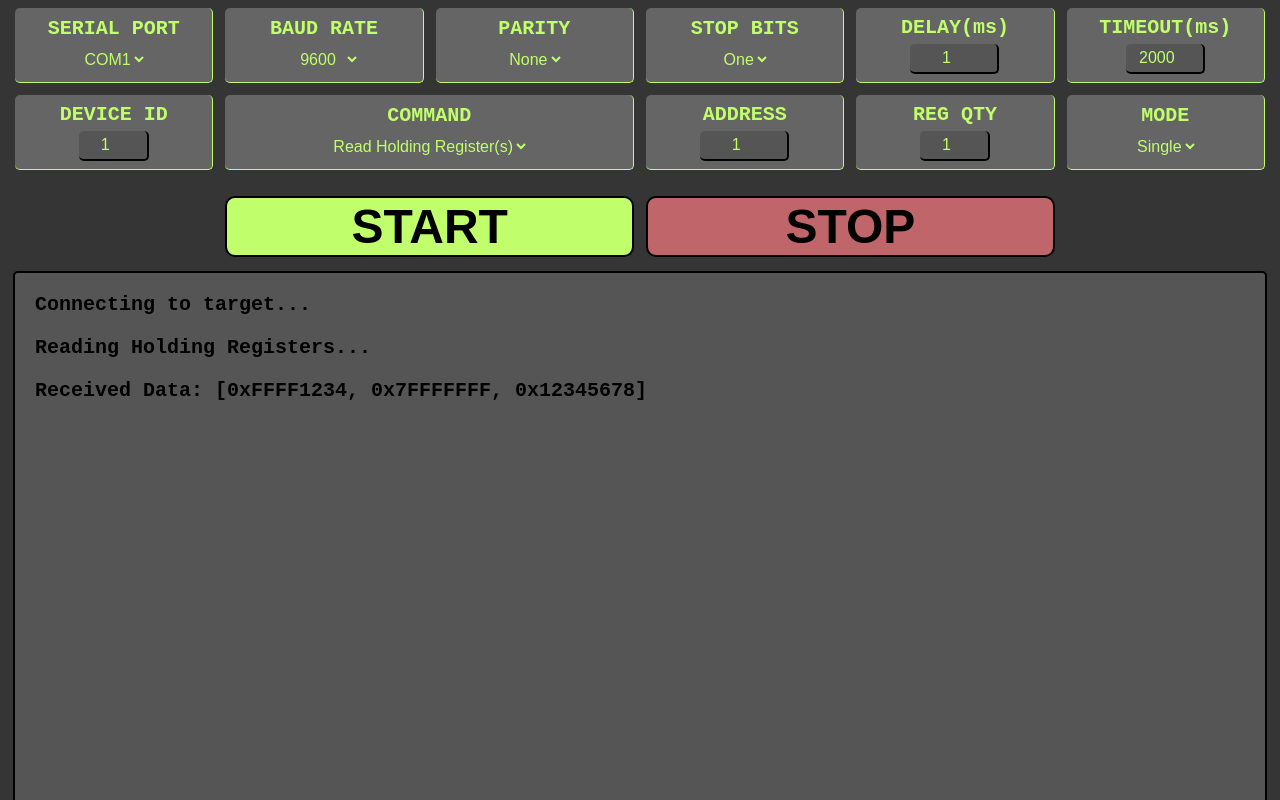
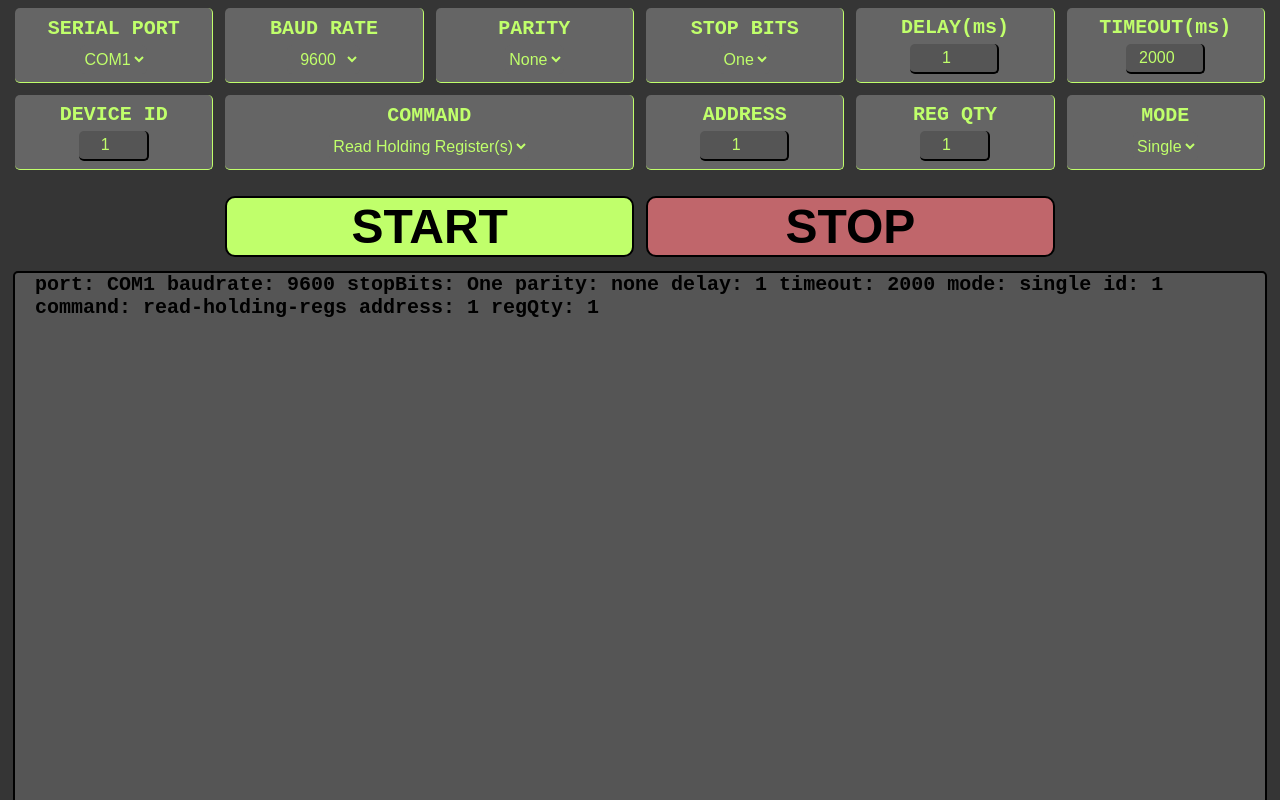
Before and after one commit to bkdyer23/modBusJs, a plain HTML site: page index.html in a window 1280 px wide. Both pictures are taken after a click on the button "START". Shown: the top 800 px of the page. Drawn offline with Linux system fonts and the light colour scheme.

Commit message:
added code to get html element inputs

```diff
--- a/index.html
+++ b/index.html
@@ -4,7 +4,6 @@
     <meta charset="UTF-8">
     <meta name="viewport" content="width=device-width, initial-scale=1.0">
     <title>Document</title>
-    <script src="mainApp.js"></script>
     <link rel = "stylesheet" href = "styles.css">
 </head>
 <body>
@@ -85,17 +84,16 @@
                 <option value="scan">Scan</option>
             </select>
         </div>
-        <button type="button" class="start-btn">START</button>
-        <button type="button" class="stop-btn">STOP</button>
+        <button type="button" class="start-btn" onclick="start_mb_client()">START</button>
+        <button type="button" class="stop-btn" onclick="stop_mb_client()">STOP</button>
 
     </div>
     <div class = "output-terminal">
-        <div class="output-data">
-            <p>Connecting to target...</p>
-            <p>Reading Holding Registers...</p>
-            <p>Received Data: [0xFFFF1234, 0x7FFFFFFF, 0x12345678]</p>
+        <div id="output-data">
         </div>
     </div>
 
+
+    <script src="mainApp.js"></script>
 </body>
 </html>
--- a/mainApp.js
+++ b/mainApp.js
@@ -1,43 +1,113 @@
-const defaultSerialSettings = {
-    "port": "COM1",
-    "baudrate": 9600,
-    "stopBits": 1,
-    "parity": "none",
-    "delay": 1,
-    "timeout":2000,
-    "mode": "single"
+
+
+
+
+let serialPortEl = document.getElementById("serial-port");
+let baudrateEl  = document.getElementById("baudrate");
+let parityEl = document.getElementById("parity");
+let stopBitsEl = document.getElementById("stop-bits");
+let delayEl = document.getElementById("delay");
+let timeoutEl = document.getElementById("timeout");
+let deviceIdEl = document.getElementById("device-id");
+let commandEl = document.getElementById("command");
+let startingAddressEl = document.getElementById("starting-address");
+let registerQtyEl = document.getElementById("register-qty");
+let modeEl = document.getElementById("mode");
+let outputDataEl = document.getElementById("output-data");
+
+const modbusConfigs = {
+    "id": deviceIdEl.value,
+    "command": commandEl.value,
+    "address": startingAddressEl.value,
+    "regQty": registerQtyEl.value
 }
 
-const defaultModbusConfigs = {
-    "id": 1,
-    "command": 3, //read holding regs
-    "address": 1,
-    "regQty": 1
+const serialSettings = {
+    "port": serialPortEl.value,
+    "baudrate": parseInt(baudrateEl.value, 10),
+    "stopBits": stopBitsEl.value,
+    "parity": parityEl.value,
+    "delay": parseInt(delayEl.value, 10),
+    "timeout":parseInt(timeoutEl.value, 10),
+    "mode": modeEl.value
+}
+
+console.log(serialPortEl);
+function start_mb_client() {
+    const serialSettings = {
+        "port": serialPortEl.value,
+        "baudrate": parseInt(baudrateEl.value, 10),
+        "stopBits": stopBitsEl.value,
+        "parity": parityEl.value,
+        "delay": parseInt(delayEl.value, 10),
+        "timeout":parseInt(timeoutEl.value, 10),
+        "mode": modeEl.value
+    }
+
+    const modbusConfigs = {
+        "id": deviceIdEl.value,
+        "command": commandEl.value,
+        "address": startingAddressEl.value,
+        "regQty": registerQtyEl.value
+    }
+
+    outputDataEl.textContent = "";
+    let outputStr = "";
+    console.log("Serial Settings:")
+    for(let key in serialSettings)
+    {
+        if(serialSettings.hasOwnProperty(key))
+        {
+            outputStr = key + ": " + serialSettings[key];
+            console.log(outputStr);
+            outputDataEl.textContent += "\n";
+            outputDataEl.textContent += outputStr;
+
+        }
+    }
+
+    console.log("Modbus Configuration Settings:")
+    for(let key in modbusConfigs)
+    {
+        if(modbusConfigs.hasOwnProperty(key))
+        {
+            outputStr = key + ": " + modbusConfigs[key];
+            console.log(outputStr);
+            outputDataEl.textContent += "\n";
+            outputDataEl.textContent += outputStr;
+        }
+    }
+}
+
+function saveSettings() {
+
+}
+
+function stop_mb_client() {
+    alert("Modbus Client Stopped");
 }
 
 let getData = false;
-
+/*
 document.addEventListener('DOMContentLoaded', function() {
     //const startButton = document.getElementsByClassName("start-btn");
     const startButton = document.querySelector('.start-btn');
     console.log(startButton);
     startButton.addEventListener('click', function() {alert("Start")});
 });
+ */
 
 
-for(val in defaultSerialSettings){
-    console.log(val);
-}
 
 
 
 
 if(typeof Storage !== "undefined") {
     console.log("LocalStorage is supported.");
-    localStorage.setItem("defaultSerialSettings", JSON.stringify(defaultSerialSettings));
-    const rcvdSettingsStr = localStorage.getItem("defaultSerialSettings");
+    localStorage.setItem("serialSettings", JSON.stringify(serialSettings));
+    const rcvdSettingsStr = localStorage.getItem("serialSettings");
     const rcvdSettingsObj = JSON.parse(rcvdSettingsStr);
-    //console.log(defaultSerialSettings, modbusConfigs);
+    //console.log(SerialSettings, modbusConfigs);
     for(val in rcvdSettingsObj)
     {
         console.log(val);
--- a/styles.css
+++ b/styles.css
@@ -125,7 +125,7 @@ body {
     margin-bottom: 100px;
 }
 
-.output-data{
+#output-data{
     padding-left: 20px;
     font-size: 1.25rem;
     font-weight: bold;
```
